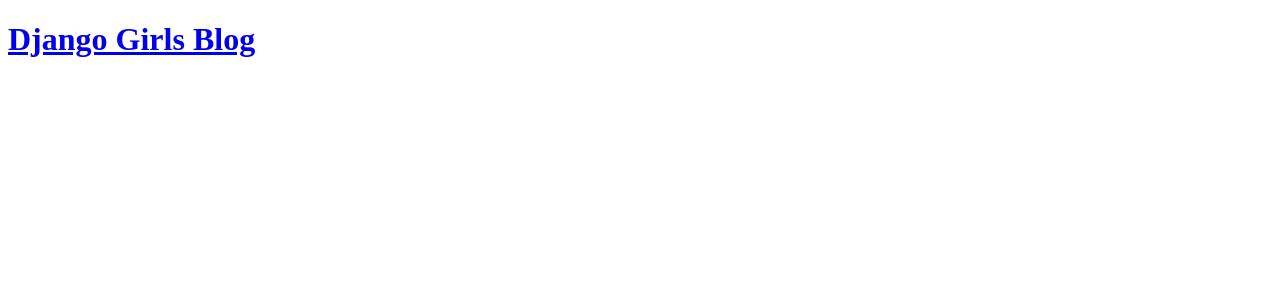
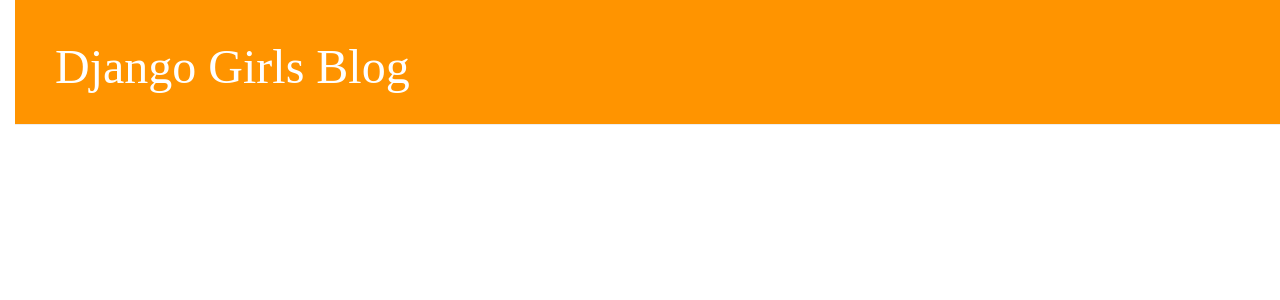
Before and after one commit to nadyaiva/my-first-blog, a Django app: page / in a window 1280 px wide. Shown: the top 300 px of the page. Run offline with Django 3.2, Linux system fonts and the light colour scheme; data that the repository does not hold is empty; some libraries are stand-ins or nearby versions.

Commit message:
Added more CSS

```diff
--- /dev/null
+++ b/blog/static/css/blog.css
@@ -0,0 +1,56 @@
+h1 a {
+    color: #FCA205;
+    font-family: 'Lobster';
+}
+
+body {
+    padding-left: 15px;
+
+}
+
+.page-header {
+    background-color: #ff9400;
+    margin-top: 0;
+    padding: 20px 20px 20px 40px;
+}
+
+.page-header h1, .page-header h1 a, .page-header h1 a:visited, .page-header h1 a:active {
+    color: #ffffff;
+    font-size: 36pt;
+    text-decoration: none;
+}
+
+.content {
+    margin-left: 40px;
+}
+
+h1, h2, h3, h4 {
+    font-family: 'Lobster', cursive;
+}
+
+.date {
+    color: #828282;
+}
+
+.save {
+    float: right;
+}
+
+.post-form textarea, .post-form input {
+    width: 100%;
+}
+
+.top-menu, .top-menu:hover, .top-menu:visited {
+    color: #ffffff;
+    float: right;
+    font-size: 26pt;
+    margin-right: 20px;
+}
+
+.post {
+    margin-bottom: 70px;
+}
+
+.post h1 a, .post h1 a:visited {
+    color: #000000;
+}
--- a/blog/templates/blog/post_list.html
+++ b/blog/templates/blog/post_list.html
@@ -1,20 +1,33 @@
+{% load static %}
 <!DOCTYPE html>
 <html lang="en">
 <head>
+
     <meta charset="UTF-8">
     <title>Django Girls blog</title>
+    <link rel="stylesheet" href="//maxcdn.bootstrapcdn.com/bootstrap/3.2.0/css/bootstrap.min.css">
+    <link rel="stylesheet" href="//maxcdn.bootstrapcdn.com/bootstrap/3.2.0/css/bootstrap-theme.min.css">
+    <link rel="stylesheet" href="{% static 'css/blog.css' %}">
 </head>
 <body>
-<div>
+<div class="page-header">
     <h1><a href="/">Django Girls Blog</a></h1>
 </div>
+        <div class="content container">
+            <div class="row">
+                <div class="col-md-8">
                     {% for post in posts %}
-    <div>
-        <p>published: {{ post.published_date }}</p>
+                        <div class="post">
+                            <div class="date">
+                                <p>Опубликовано: {{ post.published_date }}</p>
+                            </div>
                             <h1><a href="">{{ post.title }}</a></h1>
                             <p>{{ post.text|linebreaksbr }}</p>
                         </div>
                     {% endfor %}
+                </div>
+            </div>
+        </div>
 
 </body>
 </html>
```
Lines whose indentation alone changed are shown as unchanged.
